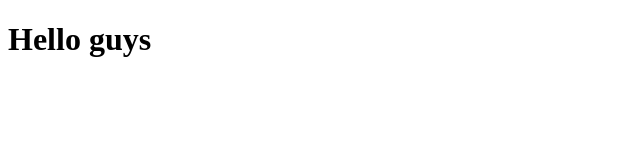
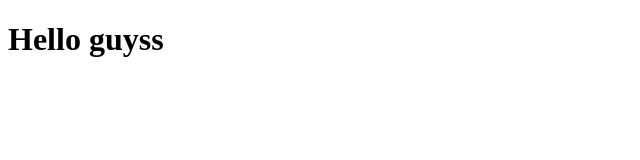
Before and after one commit to othmannx/hhhhhhhhh, a plain HTML site: page index.html in a window 1280 px wide. Shown: the full height of the page, 0-640 px from the left. Drawn offline with Linux system fonts and the light colour scheme.

Commit message:
third commit

```diff
--- a/index.html
+++ b/index.html
@@ -7,6 +7,6 @@
     <title>Document</title>
 </head>
 <body>
-    <h1>Hello guys</h1>
+    <h1>Hello guyss</h1>
 </body>
 </html>
```
